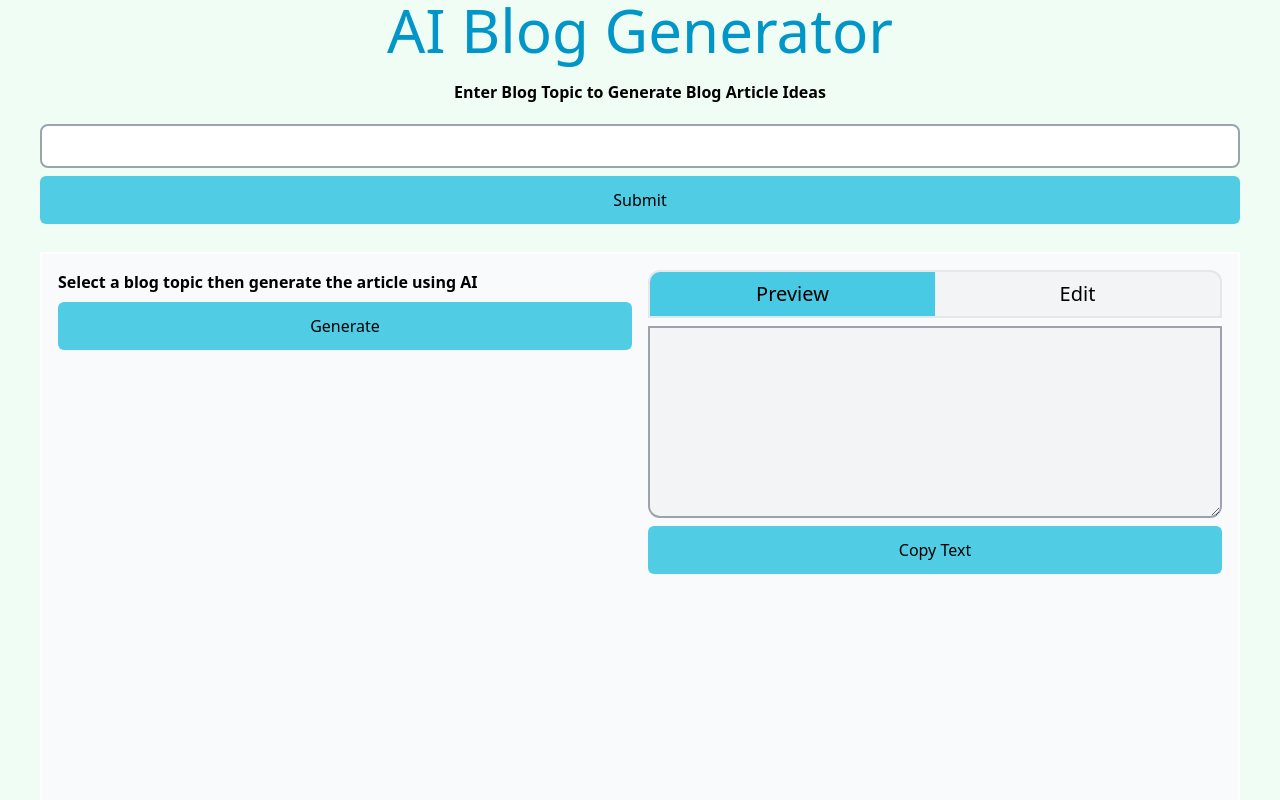
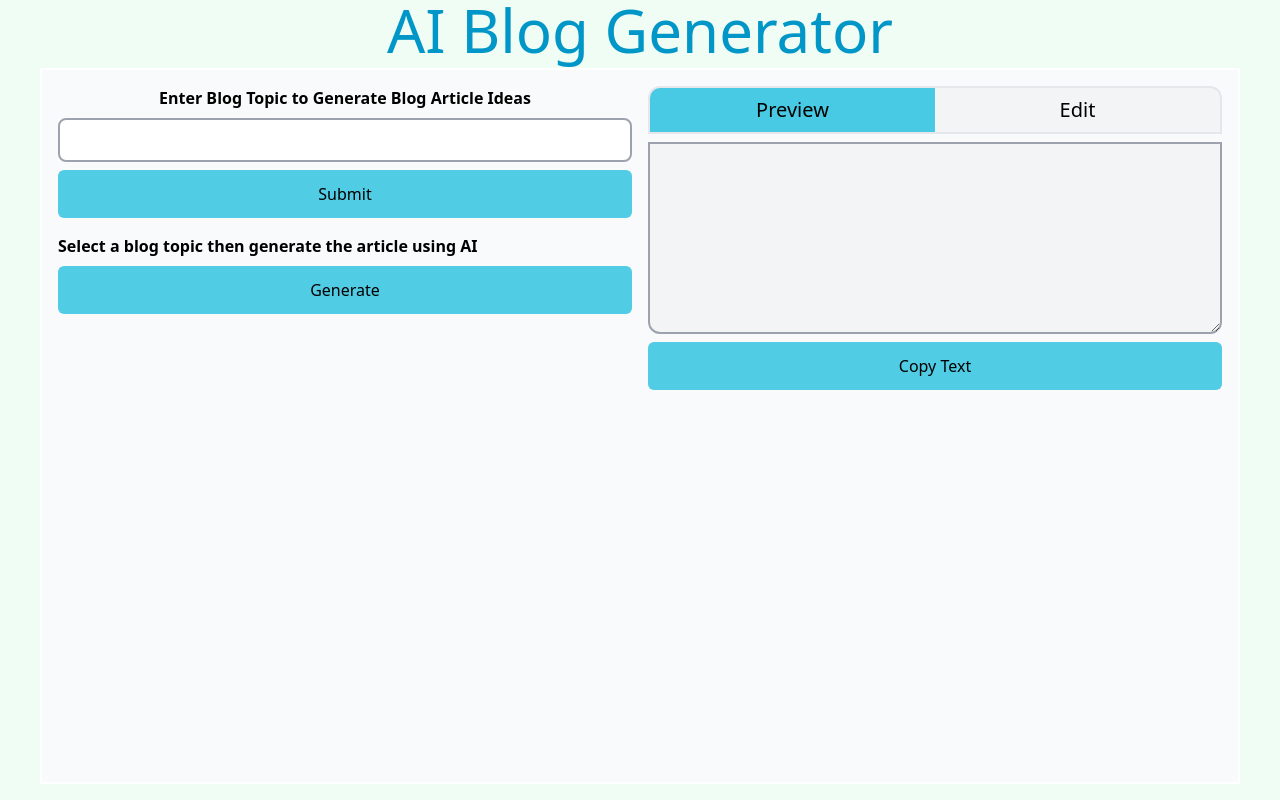
Before and after one commit to edanphillip/ai-blog-generator, a Next.js app: page / in a window 1280 px wide. Shown: the top 800 px of the page. Built offline with nearby package versions, Linux system fonts and the light colour scheme.

Commit message:
add error list and switch to 2 col

```diff
--- a/app/api/streamblog/[slug]/route.ts
+++ b/app/api/streamblog/[slug]/route.ts
@@ -8,7 +8,7 @@ export async function GET(request: Request, { params }: { params: { slug: string
   const slug = params.slug
   var OPENAI_API_KEY = process.env.OPENAI_API_KEY//? key : process.env.OPENAI_API_KEY;
   let message = slug ? slug : "drone";
-  const finetuning = "I need you to only respond to the prompt in markdown format. DO NOT precede the markdown with any text nor follow the markdown with any more text. Write a blog post about this topic:"
+  const finetuning = "I need you to only respond to the prompt in markdown format. DO NOT precede the markdown with any text nor follow the markdown with any more text. Be sure to underline, and italicize often to grab attention to important parts. be sure to use h1 h2 h3 h4 tags and others to make text pop. Write a blog post about this topic:"
   const schema = {
     type: "object",
     properties: {
--- a/app/page.tsx
+++ b/app/page.tsx
@@ -26,12 +26,15 @@ export default function Home() {
 
   useAutosizeTextArea(textAreaRef.current, blogPostText);
 
-
+  const [errorList, seterrorList] = useState<string[]>([])
   const getblogideas = async () => {
     setPart1IsLoading(true);
-
+    var query = blogTopicInput ? blogTopicInput : null;
+    if (!query) {
+      errorList.push("Invalid Query: " + query)
+    };
     try {
-      var url = `/api/gpt/${blogTopicInput}/`
+      var url = `/api/gpt/${query}/`
       const { data } = await fetch(url, {
         method: "GET",
         headers: {
@@ -47,9 +50,11 @@ export default function Home() {
       setBlogIdeaList([...data.blog_ideas])
     } catch (error) {
       console.error(error);
+      errorList.push(error as string)
     }
 
     setPart1IsLoading(false);
+    seterrorList([])
     setBlogTopicInput('');
 
   }
@@ -190,12 +195,22 @@ export default function Home() {
 
   return (
     <main className={`text-black flex min-h-screen flex-col  content-center px-10 `}>
-      <div className="flex flex-col gap-y-5 w-[100%] ">
-        {/* PART 1 */}
+
+      <div className="flex flex-col gap-y-2 w-[100%] ">
         <h1 className="text-xl text-center text-primary-400
         md:text-6xl sm:text-4xl">AI Blog Generator</h1>
+
+        <div className="flex flex-row gap-4 justify-around p-4 border-2 border-white w-full bg-gray-50  ">
+          <div className="flex flex-col gap-y-2 w-[100%] ">
+
             <p className="inline-block relative font-semibold text-center ">Enter Blog Topic to Generate Blog Article Ideas</p>
+            {/* PART 1 */}
             <form action={getblogideas} className="relative flex flex-col">
+              {errorList.map((err, index) => {
+                return <p key={index} className="text-red-400 text-md text-center bg-red-50 border-2 px-3 py-1 rounded-sm">
+                  {err}
+                </p>
+              })}
               <input className="border-2 border-gray-400 bg-white p-2 rounded-lg  w-[100%] " type="text" value={blogTopicInput} onChange={(e) => setBlogTopicInput(e.target.value)} />
               <button
                 type="submit"
@@ -203,13 +218,7 @@ export default function Home() {
                 className="transform  rounded-md bg-primary-600/95 px-5 py-3 my-2 font-medium text-primaryText-light transition-colors hover:bg-primary-500/90  duration-300 w-100%  "
               >Submit</button>
             </form>
-
             {/* PART 2 */}
-        <div className="flex flex-col gap-4 justify-around p-4 border-2 border-white w-full bg-gray-50  ">
-          {/* <p className="flex " dangerouslySetInnerHTML={{ __html: response }}></p> */}
-
-          <div className="flex flex-col gap-4 md:flex-row  w-[100%]">
-
             <form action={() => writeblog(selectedBlogIdea)} className=" flex w-[100%] flex-col gap-2 ">
               <p className="inline-block font-semibold">Select a blog topic then generate the article using AI</p>
               <BeatLoader color="gray" loading={part1IsLoading} />
@@ -225,6 +234,8 @@ export default function Home() {
               }
               <button type="submit" className=" transform rounded-md bg-primary-600/95 px-5 py-3 font-medium text-primaryText-light transition-colors hover:bg-primary-500/90  duration-300  ">Generate</button>
             </form>
+          </div>
+          <div className="flex flex-col gap-4 md:flex-row  w-[100%]">
             {/* PART 3*/}
             <div className="w-[100%] h-[680px]  text-center flex flex-col gap-2">
               <div className="togglePreview flex flex-row w-[100%]">
```
Lines whose indentation alone changed are shown as unchanged.
